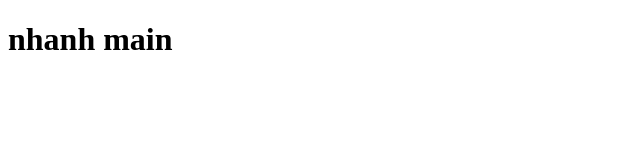
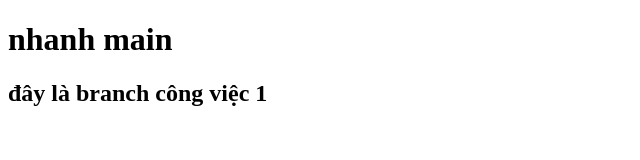
Before and after one commit to AnhTuan979797/duan5, a plain HTML site: page index.html in a window 1280 px wide. Shown: the whole page, without its empty margins (0-640 px from the left). Drawn offline with Linux system fonts and the light colour scheme.

Commit message:
commit của branch congviec1

```diff
--- a/index.html
+++ b/index.html
@@ -7,5 +7,6 @@
 </head>
 <body>
     <h1>nhanh main</h1>
+    <h2>đây là branch công việc 1</h2>
 </body>
 </html>
```
